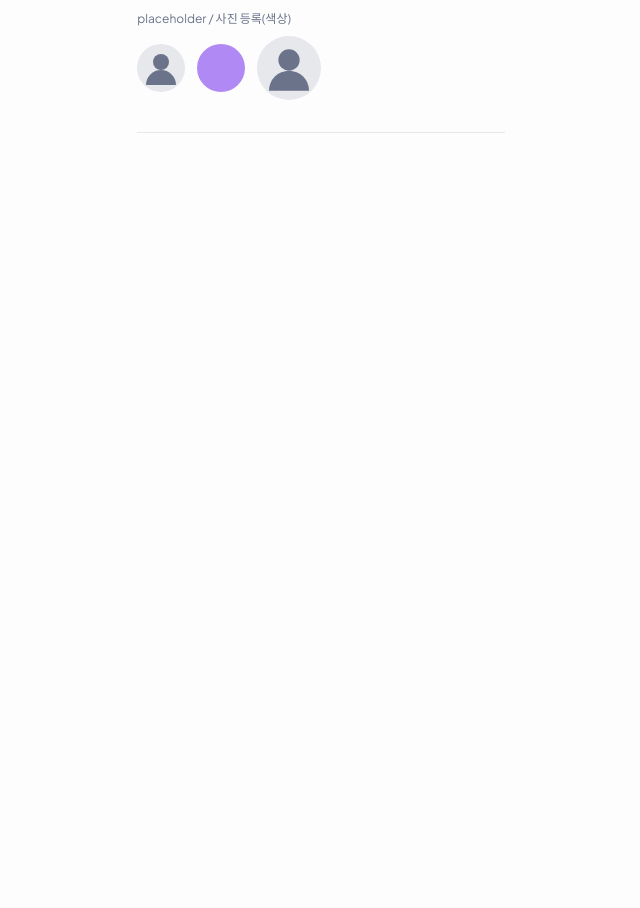
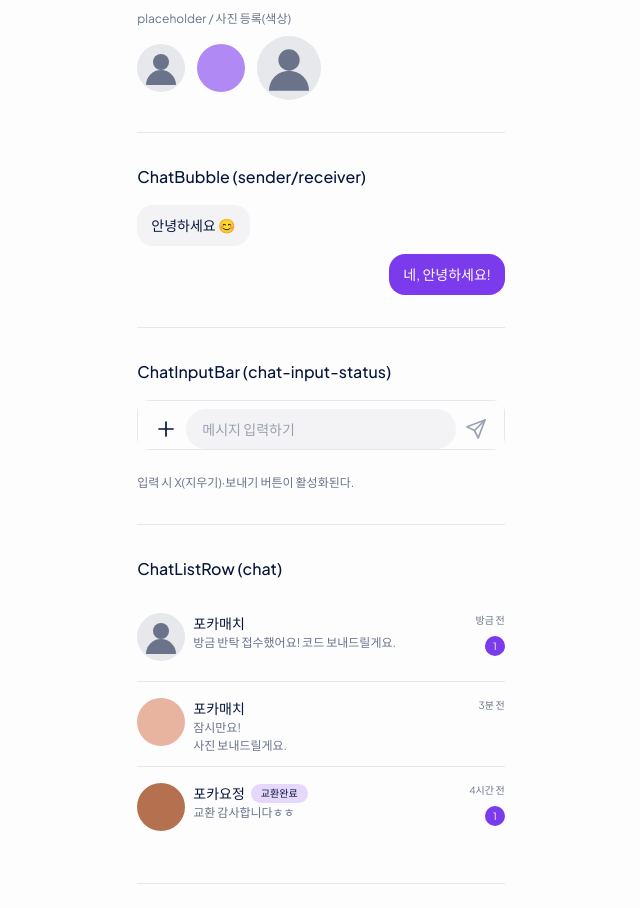
Before and after one commit to perweekdev/swypweb-client, a Next.js app: page /dev/components in a window 1280 px wide. Shown: the part 2400-3308 px from the top of the page, without its empty margins (319-959 px from the left). Before the commit the page ends 2557 px from the top, so only its background shows below. Built offline with nearby package versions, Linux system fonts and the light colour scheme; a web font is replaced by a local one.

Commit message:
feat: extract chat bubble atom and tidy chat list row
- ChatBubble(mine/partner) 원자 추출
- ChatListRow 교환완료 배지를 StatusChip로 교체
- /dev/components 카탈로그에 채팅 컴포넌트 섹션 추가

```diff
--- a/src/app/dev/components/page.tsx
+++ b/src/app/dev/components/page.tsx
@@ -13,6 +13,10 @@ import { StatusChip } from '@components/ui/status-chip';
 import { AllChip } from '@components/ui/all-chip';
 import { GroupLogo } from '@components/ui/group-logo';
 import { Avatar } from '@components/ui/avatar';
+import { ChatBubble } from '@components/chat/chat-bubble';
+import { ChatInputBar } from '@components/chat/chat-input-bar';
+import { ChatListRow } from '@components/chat/chat-list-row';
+import { mockChatRoomSummaries } from '@/mocks/chat';
 import { ChevronLeftIcon } from '@components/icons';
 
 /**
@@ -186,6 +190,33 @@ export default function ComponentCatalogPage() {
           <Avatar className="size-16" />
         </Row>
       </Section>
+
+      {/* ── 청크 3: 채팅 atoms/molecules ─────────────────────── */}
+      <Section title="ChatBubble (sender/receiver)">
+        <div className="space-y-2">
+          <div className="flex">
+            <ChatBubble variant="partner">안녕하세요 😊</ChatBubble>
+          </div>
+          <div className="flex justify-end">
+            <ChatBubble variant="mine">네, 안녕하세요!</ChatBubble>
+          </div>
+        </div>
+      </Section>
+
+      <Section title="ChatInputBar (chat-input-status)">
+        <div className="rounded-xl border border-secondary-50">
+          <ChatInputBar />
+        </div>
+        <p className="text-body3 text-secondary-500">입력 시 X(지우기)·보내기 버튼이 활성화된다.</p>
+      </Section>
+
+      <Section title="ChatListRow (chat)">
+        <ul className="divide-y divide-secondary-50">
+          {mockChatRoomSummaries.slice(0, 3).map((room) => (
+            <ChatListRow key={room.id} room={room} />
+          ))}
+        </ul>
+      </Section>
     </main>
   );
 }
--- /dev/null
+++ b/src/components/chat/chat-bubble.tsx
@@ -0,0 +1,31 @@
+import type { ReactNode } from 'react';
+
+/**
+ * 채팅 말풍선 (sender/receiver). 도메인 중립 이름으로 mine/partner를 쓴다.
+ * 계측: rounded-2xl, px-3.5 py-2.5, text-body2.
+ *   mine(내 메시지, 우)   — primary-900 배경 + 흰 글자   (디자인 'receiver')
+ *   partner(상대 메시지, 좌) — secondary-10 배경 + secondary-900 (디자인 'sender')
+ *
+ * 최대 너비/정렬/타임스탬프는 목록(ChatMessageList)이 담당한다.
+ */
+export function ChatBubble({
+  variant,
+  children,
+  className = '',
+}: {
+  variant: 'mine' | 'partner';
+  children: ReactNode;
+  className?: string;
+}) {
+  const isMine = variant === 'mine';
+
+  return (
+    <p
+      className={`whitespace-pre-line rounded-2xl px-3.5 py-2.5 text-body2 ${
+        isMine ? 'bg-primary-900 text-white' : 'bg-secondary-10 text-secondary-900'
+      } ${className}`}
+    >
+      {children}
+    </p>
+  );
+}
--- a/src/components/chat/chat-list-row.tsx
+++ b/src/components/chat/chat-list-row.tsx
@@ -1,5 +1,6 @@
 import Link from 'next/link';
 import { Avatar } from '@components/ui/avatar';
+import { StatusChip } from '@components/ui/status-chip';
 import { CHAT_ROUTES } from '@constants/routes';
 import { MOCK_NOW } from '@/mocks/chat';
 import type { ChatRoomSummary } from '@/types/chat.types';
@@ -20,11 +21,7 @@ export function ChatListRow({ room }: { room: ChatRoomSummary }) {
             <span className="truncate text-button2 text-secondary-900">
               {room.partner.nickname}
             </span>
-            {room.status === 'completed' && (
-              <span className="shrink-0 rounded-full bg-primary-100 px-2.5 text-body4 text-secondary-900">
-                교환완료
-              </span>
-            )}
+            {room.status === 'completed' && <StatusChip className="shrink-0" />}
           </div>
           <p className="line-clamp-2 whitespace-pre-line text-body3 text-secondary-500">
             {room.lastMessage}
```
